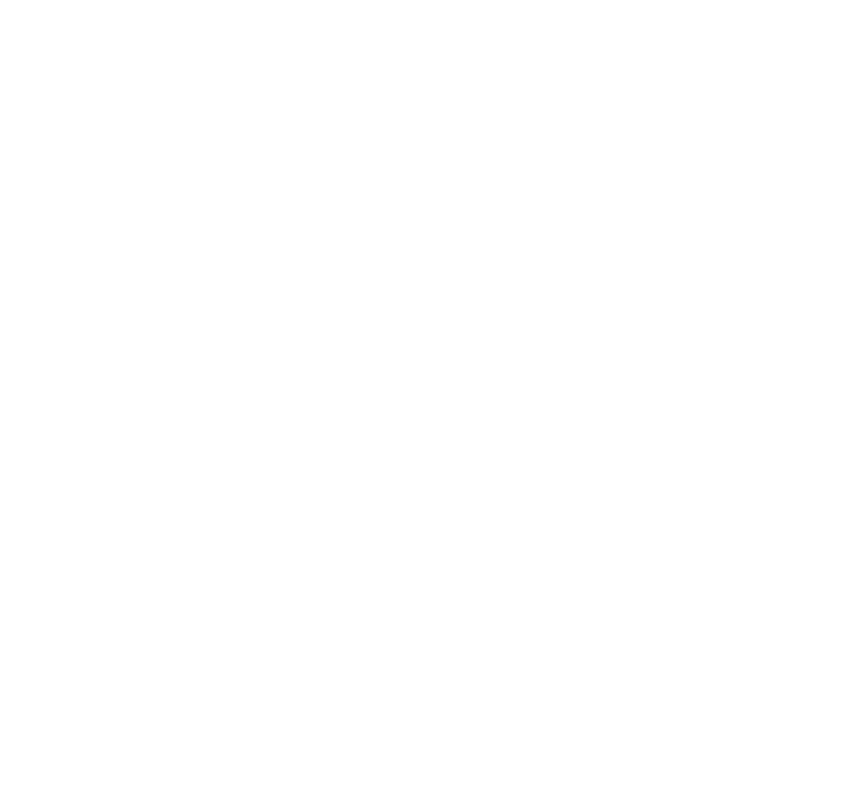
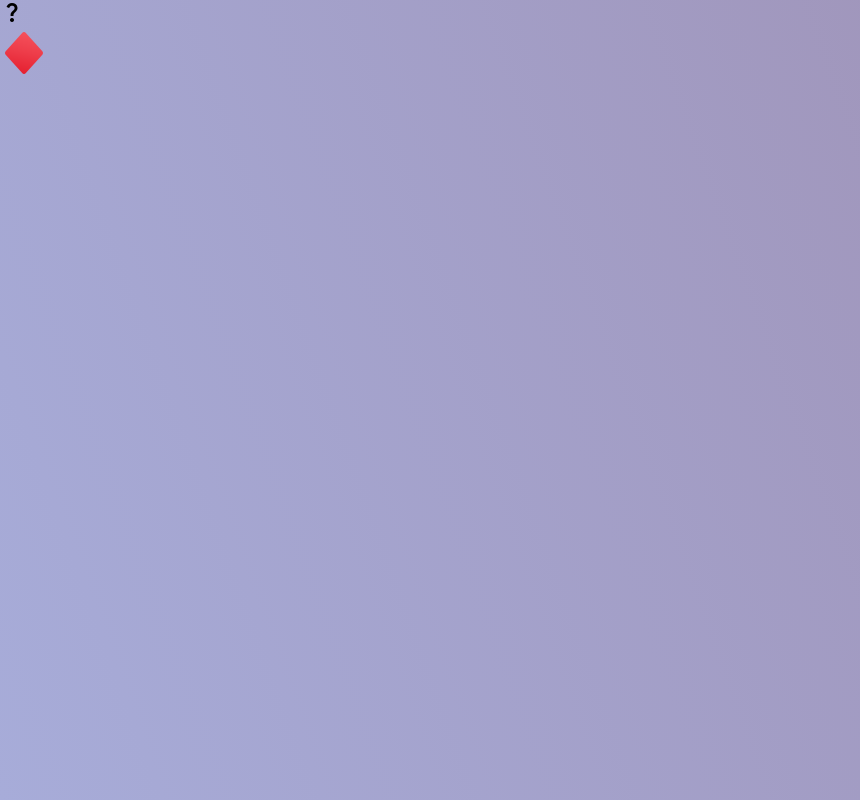
Before and after one commit to KacperLechicki/MemoryGame, a plain HTML site: page index.html in a window 1280 px wide. Shown: the whole page, without its empty margins (0-860 px from the left). Drawn offline with nearby package versions, Linux system fonts and the light colour scheme.

Commit message:
card prototype

```diff
--- a/index.html
+++ b/index.html
@@ -10,12 +10,26 @@
     <link rel="preconnect" href="https://fonts.gstatic.com" crossorigin>
     <link href="https://fonts.googleapis.com/css2?family=Open+Sans:wght@300;400;700&display=swap" rel="stylesheet">
     <script src="https://kit.fontawesome.com/296f8022ec.js" crossorigin="anonymous"></script>
+    <link href="https://fonts.googleapis.com/icon?family=Material+Icons" rel="stylesheet">
     <link rel="icon" href="./img/favicon.png">
     <link rel="stylesheet" href="./css/main.css">
 </head>
 
 <body>
 
+    <div class="wrapper">
+        <ul class="cards">
+            <li class="card">
+                <div class="view front-view">
+                    <div class="material-icons">question_mark</div>
+                </div>
+                <div class="view back-view">
+                    <img src="./img/red-diamond.png" alt="card-img">
+                </div>
+            </li>
+        </ul>
+    </div>
+
     <script src="./js/script.js"></script>
 </body>
 
--- a/scss/_colors.scss
+++ b/scss/_colors.scss
@@ -1,4 +1,5 @@
 :root {
     --black: black;
     --white: whitesmoke;
+    --backgroundGradient: linear-gradient(70deg, #A7ACD9, #9E8FB2);
 }
--- a/scss/main.scss
+++ b/scss/main.scss
@@ -2,6 +2,8 @@
 @use "colors" as *;
 
 body {
+    min-height: 100vh;
     font-family: "Open Sans", sans-serif;
     font-size: 1.6rem;
+    background-image: var(--backgroundGradient);
 }
```
Also changed, not shown: css/main.css, img/red-diamond.png (added), 1 other file.
